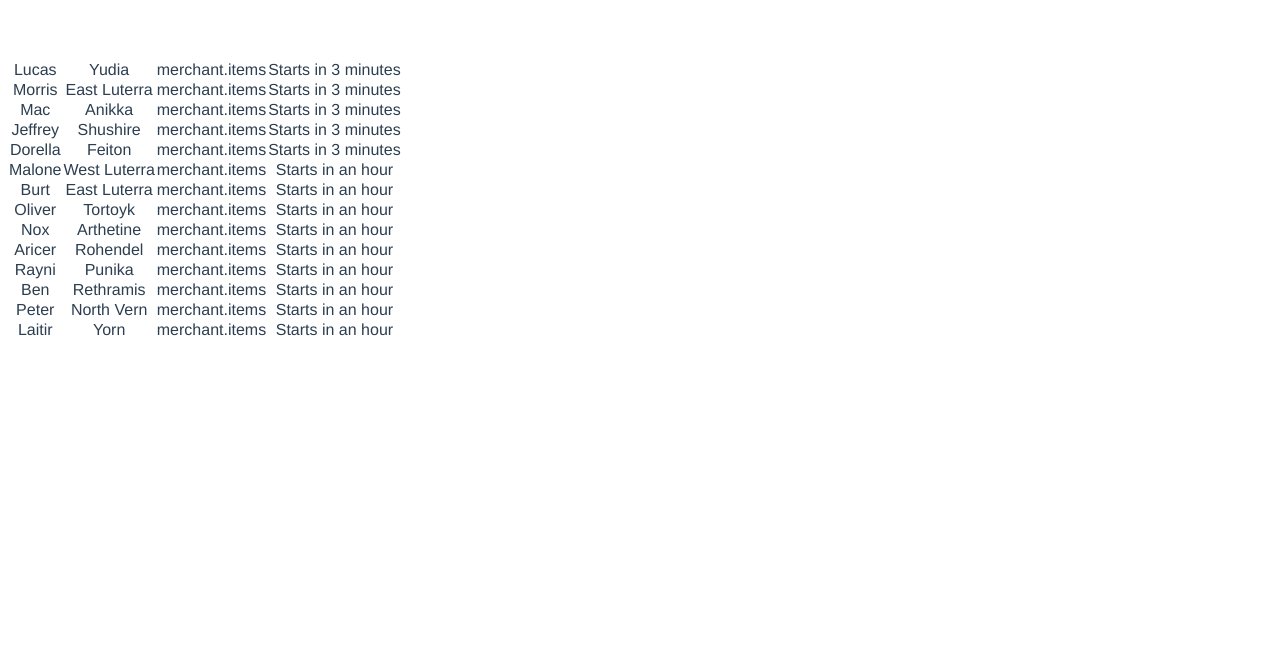
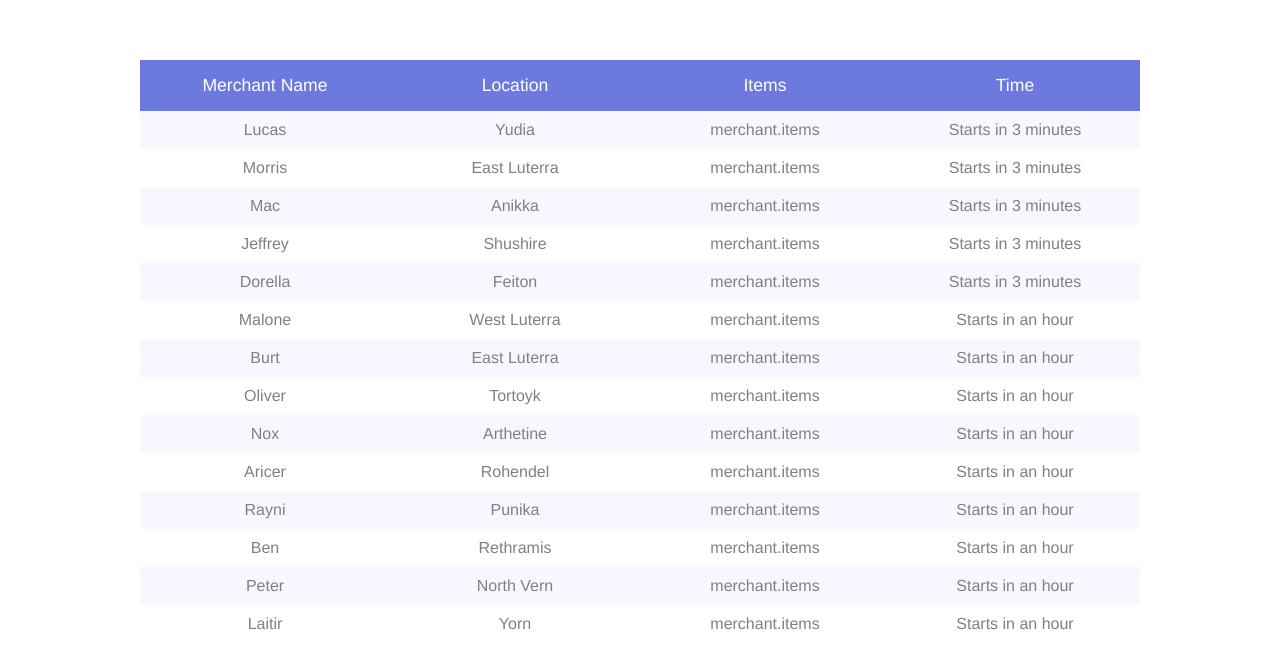
Before and after one commit to sethjwilliamson/lostark-merchant-tracker, a Vue app: page / in a window 1280 px wide. Shown: the top 668 px of the page. Built offline with nearby package versions, Linux system fonts and the light colour scheme.

Commit message:
Update CSS

```diff
--- a/src/App.vue
+++ b/src/App.vue
@@ -1,6 +1,24 @@
 <template>
   <div id="app">
-    <wandering-merchant v-for="merchant in merchants" :key="merchant.name" :merchant="merchant"/>
+    <div class="table-container">
+      <table>
+        <thead>
+          <th>
+            Merchant Name
+          </th>
+          <th>
+            Location
+          </th>
+          <th>
+            Items
+          </th>
+          <th>
+            Time
+          </th>
+        </thead>
+        <wandering-merchant v-for="merchant in merchants" :key="merchant.name" :merchant="merchant"/>
+      </table>
+    </div>
   </div>
 </template>
 
@@ -267,4 +285,58 @@ export default Vue.extend({
   color: #2c3e50;
   margin-top: 60px;
 }
+
+.table-container {
+  margin: auto;
+  max-width: 1000px;
+}
+
+table {
+  display: grid;
+  border-collapse: collapse;
+  min-width: 100%;
+  grid-template-columns:
+    minmax(150px, 1fr)
+    minmax(150px, 1fr)
+    minmax(150px, 1fr)
+    minmax(150px, 1fr);
+}
+
+thead,
+tbody,
+tr {
+  display: contents;
+}
+
+th,
+td {
+  padding: 15px;
+  overflow: hidden;
+  text-overflow: ellipsis;
+  white-space: nowrap;
+}
+
+th {
+  position: sticky;
+  top: 0;
+  background: #6c7ae0;
+  text-align: center;
+  font-weight: normal;
+  font-size: 1.1rem;
+  color: white;
+}
+
+th:last-child {
+  border: 0;
+}
+
+td {
+  padding-top: 10px;
+  padding-bottom: 10px;
+  color: #808080;
+}
+
+tr:nth-child(even) td {
+  background: #f8f6ff;
+}
 </style>
```
